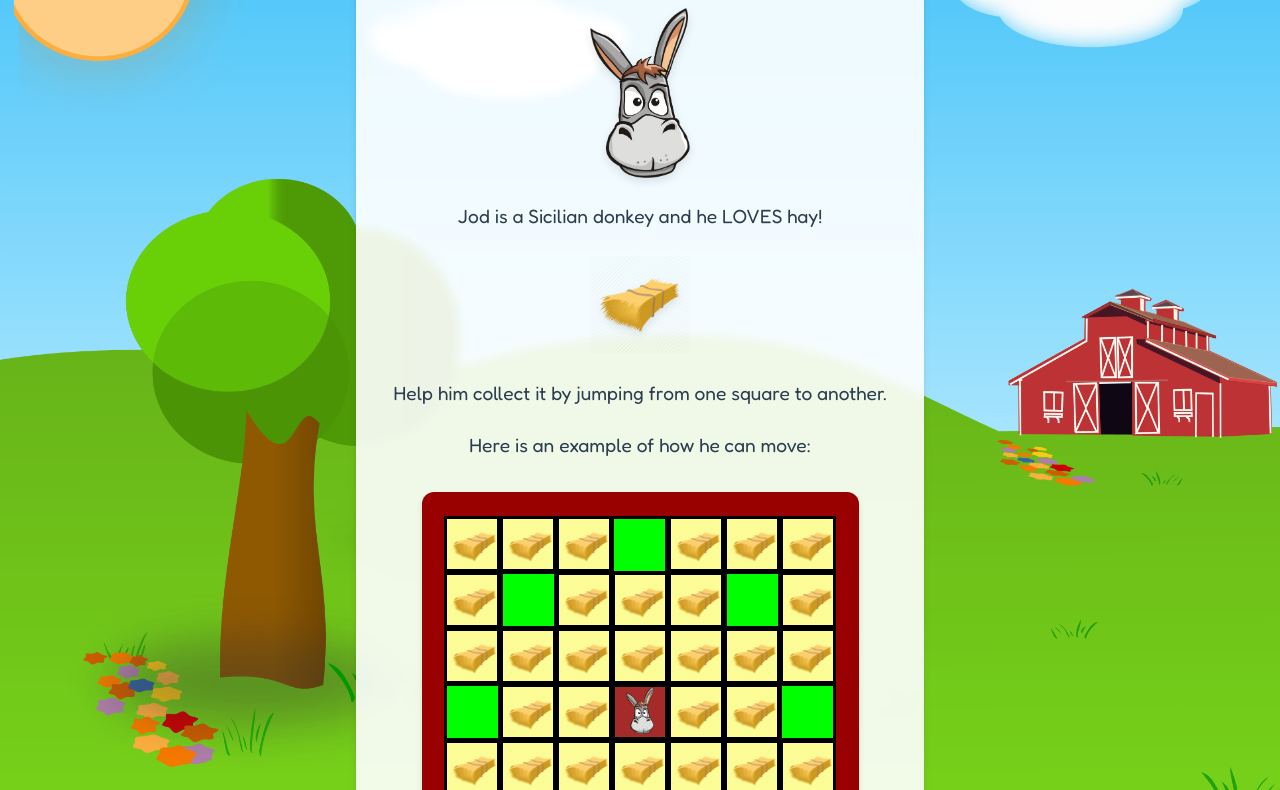
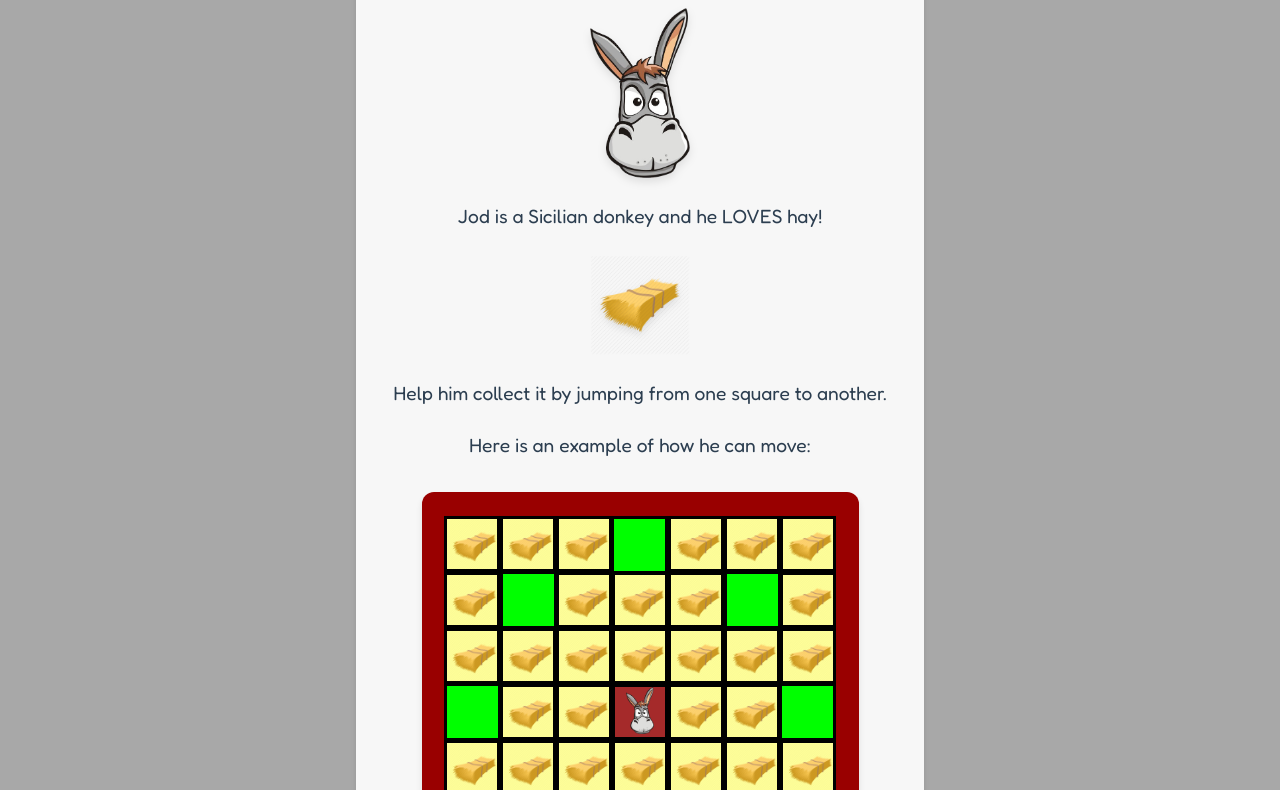
Before and after one commit to giorgiogiudice/bujim, a plain HTML site: page index.html in a window 1280 px wide. Shown: the part 112-902 px from the top of the page. Drawn offline with Linux system fonts and the light colour scheme.

Commit message:
fixed background

```diff
--- a/style.css
+++ b/style.css
@@ -25,11 +25,11 @@
 
 body {
     font-family: var(--text-font);
-    background-image: url("farm.jpg");
+    /*background-image: url("farm.jpg");*/
     background-size: cover;
     background-position: center;
     background-attachment: fixed;
-    background-color: #cccccc;
+    background-color: #a8a8a8;
     color: var(--dark-color);
     min-height: 100vh;
     display: flex;
```
